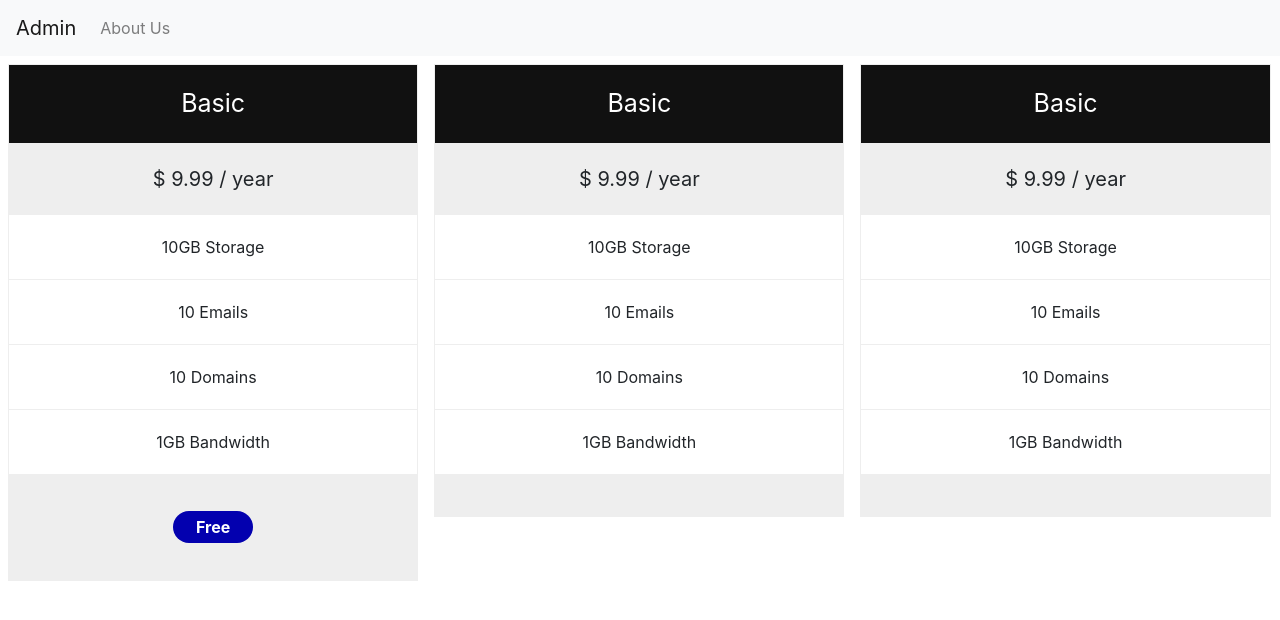
After one commit to ArhaAmir/Project, a Rails app: page /home/subscription in a window 1280 px wide. The commit adds this page. Shown: the top 620 px of the page. Run offline with Rails 7, Linux system fonts and the light colour scheme; the visitor is signed in with stand-in values (Sample User, id 1); parts of the project's set-up code (start-up, migrations or seed data) failed here and were passed over; some libraries are stand-ins or nearby versions.

Commit message:
Done with al the code

```diff
--- a/app/assets/stylesheets/forms.css
+++ b/app/assets/stylesheets/forms.css
@@ -1,3 +1,67 @@
+* {
+  box-sizing: border-box;
+}
+
+/* Create three columns of equal width */
+.columns {
+  float: left;
+  width: 33.3%;
+  padding: 8px;
+}
+
+/* Style the list */
+.price {
+  list-style-type: none;
+  border: 1px solid #eee;
+  margin: 0;
+  padding: 0;
+  -webkit-transition: 0.3s;
+  transition: 0.3s;
+}
+
+/* Add shadows on hover */
+.price:hover {
+  box-shadow: 0 8px 12px 0 rgba(0,0,0,0.2)
+}
+
+/* Pricing header */
+.price .header {
+  background-color: #111;
+  color: white;
+  font-size: 25px;
+}
+
+/* List items */
+.price li {
+  border-bottom: 1px solid #eee;
+  padding: 20px;
+  text-align: center;
+}
+
+/* Grey list item */
+.price .grey {
+  background-color: #eee;
+  font-size: 20px;
+}
+
+/* The "Sign Up" button */
+.button {
+  background-color: #04AA6D;
+  border: none;
+  color: white;
+  padding: 10px 25px;
+  text-align: center;
+  text-decoration: none;
+  font-size: 18px;
+}
+
+/* Change the width of the three columns to 100%
+(to stack horizontally on small screens) */
+@media only screen and (max-width: 600px) {
+  .columns {
+    width: 100%;
+  }
+}
 .center {
     display: flex;
     justify-content: center;
--- a/app/controllers/application_controller.rb
+++ b/app/controllers/application_controller.rb
@@ -1,3 +1,3 @@
 class ApplicationController < ActionController::Base
-    # before_action :authenticate_user!
+    before_action :authenticate_user!
 end
--- a/app/controllers/home_controller.rb
+++ b/app/controllers/home_controller.rb
@@ -5,8 +5,5 @@ class HomeController < ApplicationController
     end
     def about
     end
-    def destroy
-        @userdum.destroy
-        redirect_to root_path, notice: "User deleted."
-    end
+
 end
--- a/app/models/userdum.rb
+++ b/app/models/userdum.rb
@@ -1,3 +1,4 @@
 class Userdum < ApplicationRecord
-    has_many :helps
+    has_one :help, inverse_of: :userdum
+    accepts_nested_attributes_for :help
 end
--- a/app/views/home/_header.html.erb
+++ b/app/views/home/_header.html.erb
@@ -10,15 +10,5 @@
         <%= link_to 'About Us', home_about_path, class:"nav-link" %>
       </li>
     </ul>
-    <ul class="navbar-nav">
-      <li class="nav-item">
-        <%= link_to 'Sign In', users_sign_in_path, class:"nav-link" %>
-      </li>
-    </ul>
-    <ul class="navbar-nav">
-      <li class="nav-item">
-        <%= link_to 'Sign Up', users_sign_up_path, class:"nav-link" %>
-      </li>
-    </ul>
   </div>
 </nav>
--- /dev/null
+++ b/app/views/home/subscription.html.erb
@@ -0,0 +1,51 @@
+
+
+<div class="columns">
+  <ul class="price">
+    <li class="header">Basic</li>
+    <li class="grey">$ 9.99 / year</li>
+    <li>10GB Storage</li>
+    <li>10 Emails</li>
+    <li>10 Domains</li>
+    <li>1GB Bandwidth</li>
+    <li class="grey"><%= link_to "Free", root_path, class: "btn" %></li>
+  </ul>
+</div>
+<div class="columns">
+  <ul class="price">
+    <li class="header">Basic</li>
+    <li class="grey">$ 9.99 / year</li>
+    <li>10GB Storage</li>
+    <li>10 Emails</li>
+    <li>10 Domains</li>
+    <li>1GB Bandwidth</li>
+    <li class="grey"><script async
+  src="https://js.stripe.com/v3/buy-button.js">
+</script>
+
+<stripe-buy-button
+  buy-button-id="buy_btn_1NS024FaEE1q8n4Zeszm6Lmq"
+  publishable-key="pk_test_51NRCMWFaEE1q8n4ZReSTbxP1Z8roAOa4SJCuSNeKpP8HSxhdaTaNfln91PtOQmdHv7dtA3qSfs3vWiusTsoEofa100jZopAcCu"
+>
+</stripe-buy-button></li>
+  </ul>
+</div>
+<div class="columns">
+  <ul class="price">
+    <li class="header">Basic</li>
+    <li class="grey">$ 9.99 / year</li>
+    <li>10GB Storage</li>
+    <li>10 Emails</li>
+    <li>10 Domains</li>
+    <li>1GB Bandwidth</li>
+    <li class="grey"><script async
+  src="https://js.stripe.com/v3/buy-button.js">
+</script>
+
+<stripe-buy-button
+  buy-button-id="buy_btn_1NRzyGFaEE1q8n4ZKacFi9ae"
+  publishable-key="pk_test_51NRCMWFaEE1q8n4ZReSTbxP1Z8roAOa4SJCuSNeKpP8HSxhdaTaNfln91PtOQmdHv7dtA3qSfs3vWiusTsoEofa100jZopAcCu"
+>
+</stripe-buy-button></li>
+  </ul>
+</div>
--- a/config/database.yml
+++ b/config/database.yml
@@ -26,7 +26,7 @@ default: &default
 development:
   <<: *default
   database: auth_development
-  username: postgres
+  username: root
   password: root
   host: localhost
 
--- a/config/routes.rb
+++ b/config/routes.rb
@@ -5,7 +5,8 @@ Rails.application.routes.draw do
   get 'home/about'
   get 'users/sign_in'
   get 'users/sign_up'
-
+  get 'home/subscription'
+  get 'home/request'
   # Defines the root path route ("/")
   # root "articles#index"
 end
```
Also changed, not shown: app/controllers/userdums_controller.rb (+30 -18 lines), app/controllers/users_controller.rb (+9 -4 lines), app/views/home/index.html.erb (+10 -7 lines), app/views/home/request.html.erb (added, +26 -0 lines), db/schema.rb.
